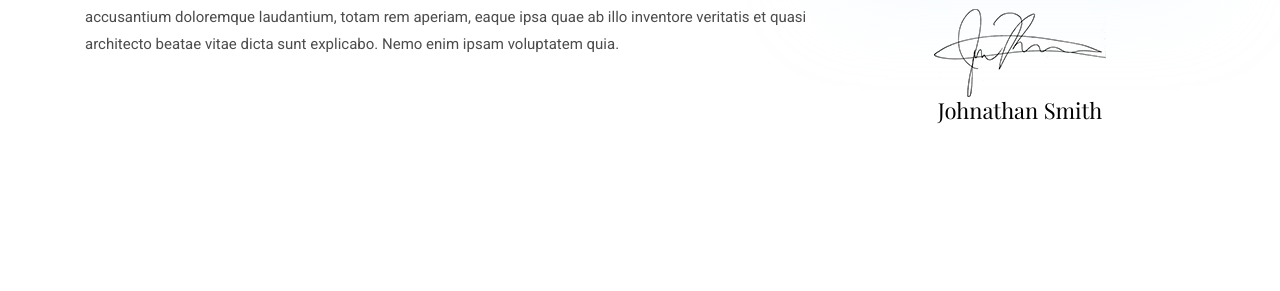
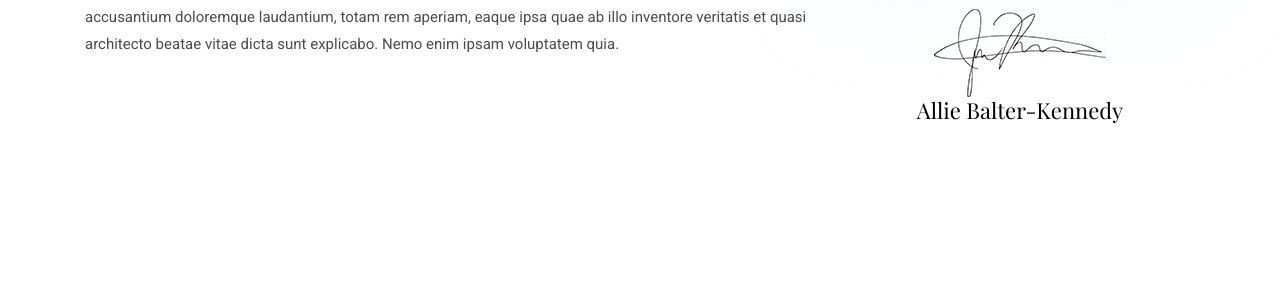
Before and after one commit to alliebalter-kennedy/website-kross-old, a Jekyll site: the page built from _pages/about.md, in a window 1280 px wide and 900 px high, scrolled down 597 px. Shown: the part 165-456 px from the top of the window. Built offline with Jekyll 4.4.1, drawn with Linux system fonts in a browser that asks for light colours.

Commit message:
Change About Me name

```diff
--- a/_pages/about.md
+++ b/_pages/about.md
@@ -1,7 +1,7 @@
 ---
 layout: about
 title: About Me
-author: Johnathan Smith
+author: Allie Balter-Kennedy
 image: assets/images/about/author.jpg
 signature: assets/images/about/signature.png
 ---
```
